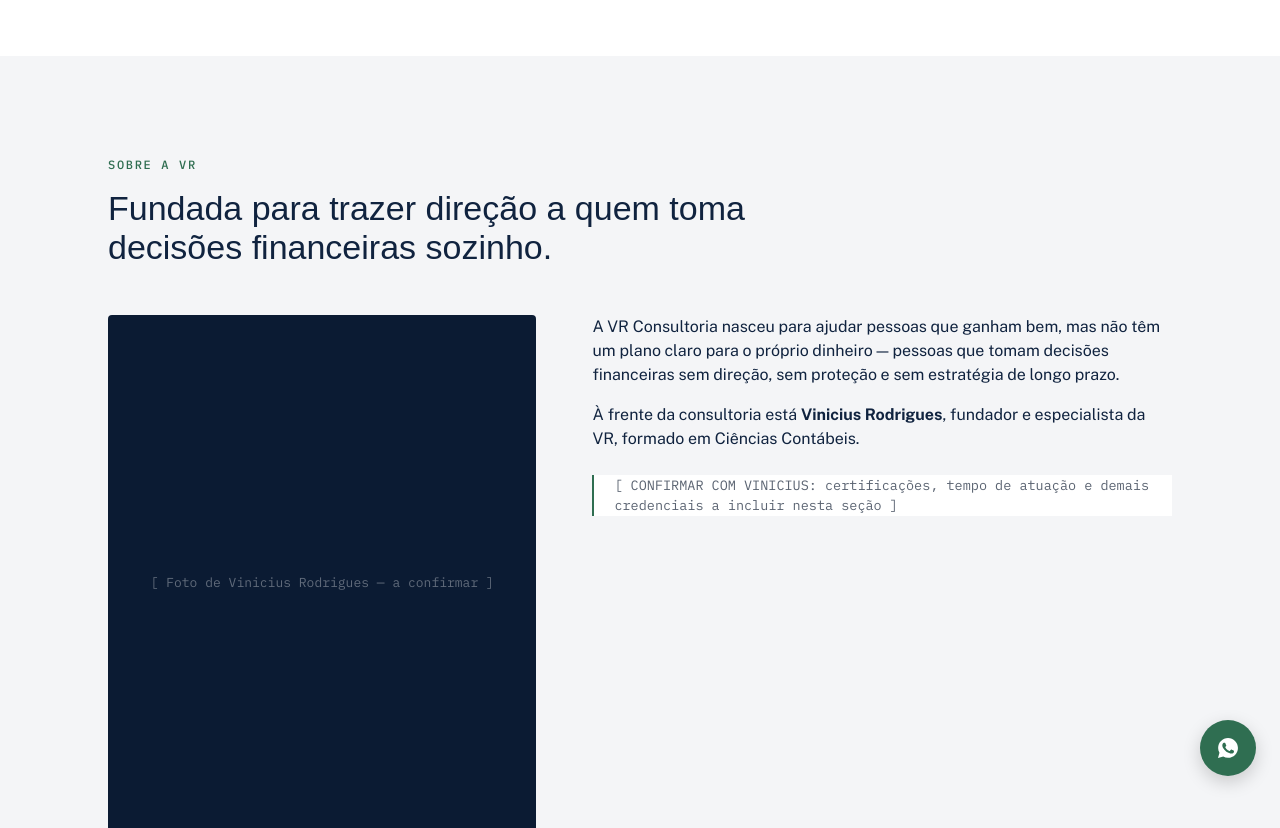
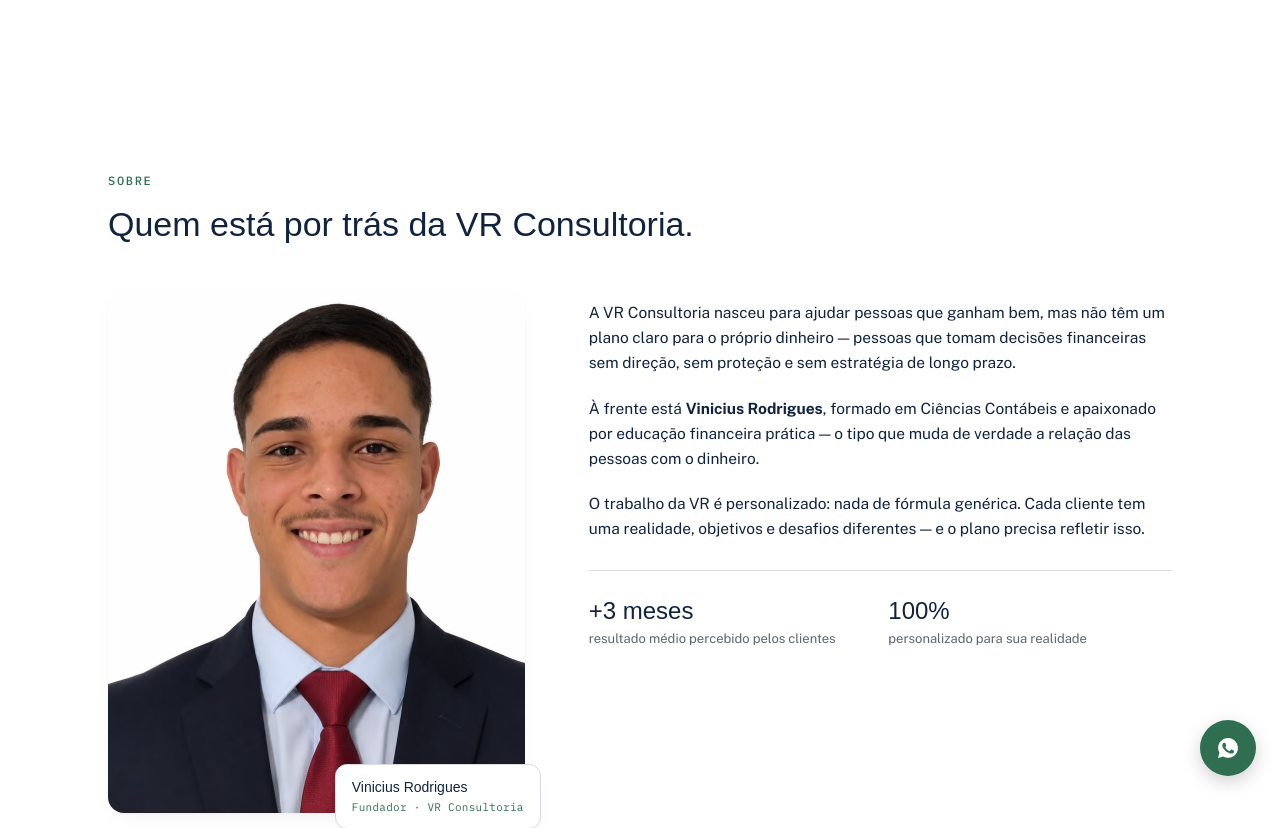
Before and after one commit to filipetartaglia/vr-consultoria, a Next.js app: page /sobre in a window 1280 px wide. Shown: the top 828 px of the page. Built offline with nearby package versions, Linux system fonts and the light colour scheme; a web font is replaced by a local one.

Commit message:
fix: logo header corrigida, foto Vinicius na seção Sobre, animação 2200px scrub 0.8

```diff
--- a/components/home/About.tsx
+++ b/components/home/About.tsx
@@ -1,5 +1,6 @@
 "use client";
 
+import Image from "next/image";
 import { useRef } from "react";
 import { useScrollReveal } from "@/components/hooks/use-scroll-reveal";
 
@@ -8,39 +9,66 @@ export function About() {
   useScrollReveal(sectionRef, { stagger: 0.15, y: 40 });
 
   return (
-    <section ref={sectionRef} className="section-tight bg-neutral" id="sobre">
+    <section ref={sectionRef} className="section bg-white" id="sobre">
       <div className="wrap">
-        <span className="eyebrow" data-reveal>Sobre a VR</span>
+        <span className="eyebrow" data-reveal>Sobre</span>
         <h2
           className="font-display font-medium text-[28px] md:text-[34px] leading-[1.15] max-w-[640px]"
           data-reveal
         >
-          Fundada para trazer direção a quem toma decisões financeiras
-          sozinho.
+          Quem está por trás da VR Consultoria.
         </h2>
 
-        <div className="grid md:grid-cols-[0.85fr_1.15fr] gap-14 items-start mt-12">
-          <div
-            data-reveal
-            className="aspect-[4/5] bg-navy rounded flex items-center justify-center text-white/35 font-mono text-[13px] text-center p-5"
-          >
-            [ Foto de Vinicius Rodrigues — a confirmar ]
+        <div className="grid md:grid-cols-[1fr_1.4fr] gap-12 md:gap-16 items-start mt-12">
+          {/* Foto do Vinicius */}
+          <div data-reveal className="relative">
+            <div className="relative rounded-2xl overflow-hidden aspect-[4/5] bg-neutral shadow-card">
+              <Image
+                src="/vinicius.png"
+                alt="Vinicius Rodrigues — fundador da VR Consultoria"
+                fill
+                className="object-cover object-top"
+                sizes="(max-width: 768px) 100vw, 40vw"
+              />
+            </div>
+            {/* Badge de nome */}
+            <div className="absolute -bottom-4 -right-4 bg-white border border-line rounded-xl px-4 py-3 shadow-card">
+              <div className="font-display font-medium text-navy-2 text-sm">Vinicius Rodrigues</div>
+              <div className="font-mono text-[11px] text-green tracking-wide mt-0.5">Fundador · VR Consultoria</div>
+            </div>
           </div>
-          <div data-reveal>
-            <p className="mb-4">
+
+          {/* Texto */}
+          <div data-reveal className="flex flex-col gap-5 pt-2">
+            <p className="text-[15.5px] leading-relaxed">
               A VR Consultoria nasceu para ajudar pessoas que ganham bem, mas
               não têm um plano claro para o próprio dinheiro — pessoas que
               tomam decisões financeiras sem direção, sem proteção e sem
               estratégia de longo prazo.
             </p>
-            <p className="mb-4">
-              À frente da consultoria está{" "}
+            <p className="text-[15.5px] leading-relaxed">
+              À frente está{" "}
               <strong className="text-navy-2">Vinicius Rodrigues</strong>,
-              fundador e especialista da VR, formado em Ciências Contábeis.
+              formado em Ciências Contábeis e apaixonado por educação
+              financeira prática — o tipo que muda de verdade a relação das
+              pessoas com o dinheiro.
             </p>
-            <div className="mt-6 px-5 py-4.5 bg-white border-l-2 border-green text-[13.5px] text-[#5B6472] font-mono">
-              [ CONFIRMAR COM VINICIUS: certificações, tempo de atuação e
-              demais credenciais a incluir nesta seção ]
+            <p className="text-[15.5px] leading-relaxed">
+              O trabalho da VR é personalizado: nada de fórmula genérica. Cada
+              cliente tem uma realidade, objetivos e desafios diferentes — e o
+              plano precisa refletir isso.
+            </p>
+
+            {/* Métricas rápidas */}
+            <div className="grid grid-cols-2 gap-4 mt-2 pt-6 border-t border-line">
+              <div>
+                <div className="font-display font-medium text-2xl text-navy-2">+3 meses</div>
+                <div className="text-[13px] text-[#5B6472] mt-0.5">resultado médio percebido pelos clientes</div>
+              </div>
+              <div>
+                <div className="font-display font-medium text-2xl text-navy-2">100%</div>
+                <div className="text-[13px] text-[#5B6472] mt-0.5">personalizado para sua realidade</div>
+              </div>
             </div>
           </div>
         </div>
--- a/components/layout/Header.tsx
+++ b/components/layout/Header.tsx
@@ -38,20 +38,20 @@ export function Header() {
       ].join(" ")}
     >
       <div className="wrap flex items-center justify-between py-3">
-        <Link href="/" className="flex items-center gap-3 shrink-0">
-          <Image
-            src="/logo-vr.png"
-            alt="VR Consultoria — Vinicius Rodrigues"
-            width={52}
-            height={52}
-            className="object-contain"
-            priority
-          />
+        <Link href="/" className="flex items-center gap-2.5 shrink-0">
+          <div className="w-10 h-10 relative shrink-0">
+            <Image
+              src="/logo-vr.png"
+              alt="VR Consultoria"
+              fill
+              className="object-contain mix-blend-multiply"
+            />
+          </div>
           <span className="hidden sm:flex flex-col leading-none">
-            <span className="font-display font-semibold text-sm tracking-wide text-navy uppercase">
+            <span className="font-display font-semibold text-[13px] tracking-wide text-navy uppercase">
               Vinicius Rodrigues
             </span>
-            <span className="font-mono text-[10px] tracking-[0.2em] text-navy/50 uppercase">
+            <span className="font-mono text-[9px] tracking-[0.22em] text-navy/45 uppercase">
               Consultoria
             </span>
           </span>
--- a/components/ui/cinematic-landing-hero.tsx
+++ b/components/ui/cinematic-landing-hero.tsx
@@ -308,9 +308,9 @@ export function CinematicHero({
         scrollTrigger: {
           trigger: containerRef.current,
           start: "top top",
-          end: "+=1400",
+          end: "+=2200",
           pin: true,
-          scrub: 0.5,
+          scrub: 0.8,
           anticipatePin: 1,
         },
       });
@@ -453,7 +453,7 @@ export function CinematicHero({
     const progressST = ScrollTrigger.create({
       trigger: containerRef.current,
       start: "top top",
-      end: "+=1400",
+      end: "+=2200",
       scrub: true,
       onUpdate: (self) => {
         if (progressBar) {
```
Also changed, not shown: public/vinicius.png (added).
